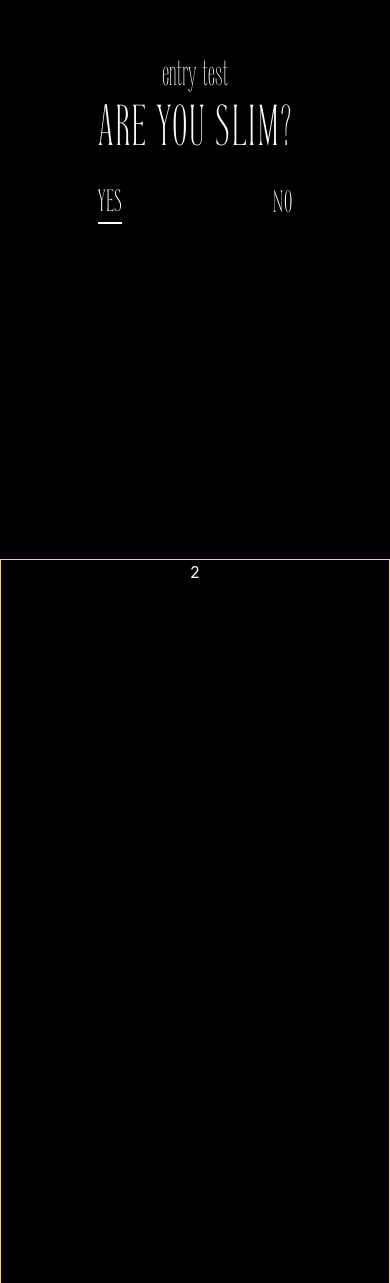
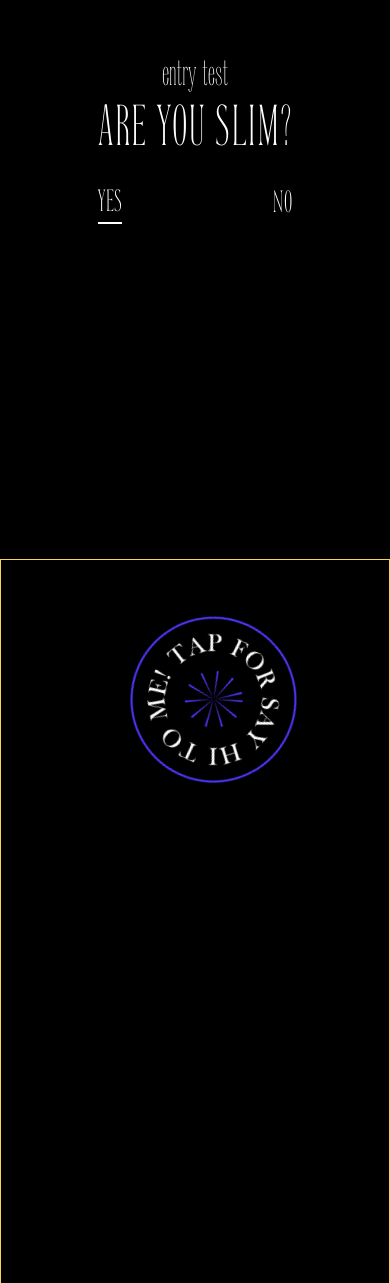
Before and after one commit to PawaOx4th/bronhowdy-portfolio, a React (Vite) app: page / in a window 390 px wide. Shown: the part 285-1568 px from the top of the page. Built offline with nearby package versions, Linux system fonts and the light colour scheme.

Commit message:
feat: 🎸 Add animation turn circle image

```diff
--- a/src/pages/home/index.tsx
+++ b/src/pages/home/index.tsx
@@ -1,12 +1,40 @@
 import React from "react"
+import styled, { keyframes } from "styled-components"
+import ImgCicle from "../../assets/img/cicle.svg"
 
 const Home = () => {
   return (
-    <div className={`bg-black w-full min-h-screen text-white flex justify-end`}>
+    <div
+      className={`bg-black w-full min-h-screen text-white flex justify-end `}>
       {/* <div>1</div> */}
-      <div className={` w-full lg:w-11/12 border border-yellow-300`}>2</div>
+      <div className={` w-full lg:w-11/12 border border-yellow-300 relative`}>
+        <ImageCircle src={ImgCicle} alt="" />
+      </div>
     </div>
   )
 }
 
+const CircleImg = keyframes`
+0% {
+    /* tr */
+    transform: rotate(0deg);
+}
+
+
+100% {
+    transform: rotate(360deg);
+}
+
+`
+
+const ImageCircle = styled.img`
+  animation: ${CircleImg} 10s linear infinite;
+  overflow: hidden;
+  display: block;
+  position: absolute;
+  top: 28px;
+  right: 64px;
+  z-index: 5;
+`
+
 export default Home
```
Also changed, not shown: src/assets/img/cicle.svg (added).
